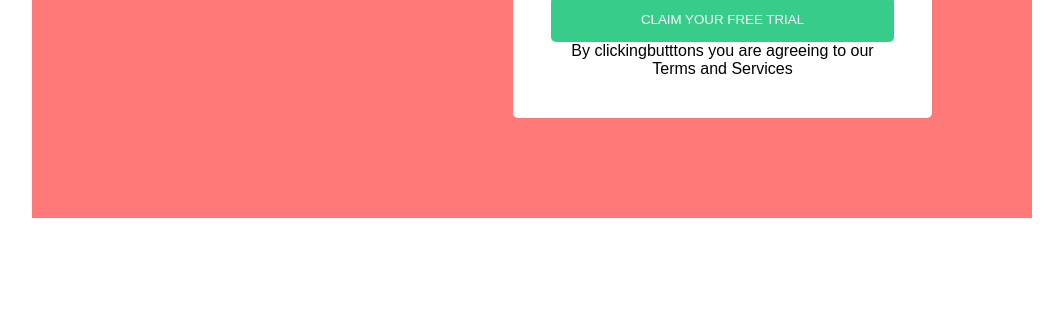
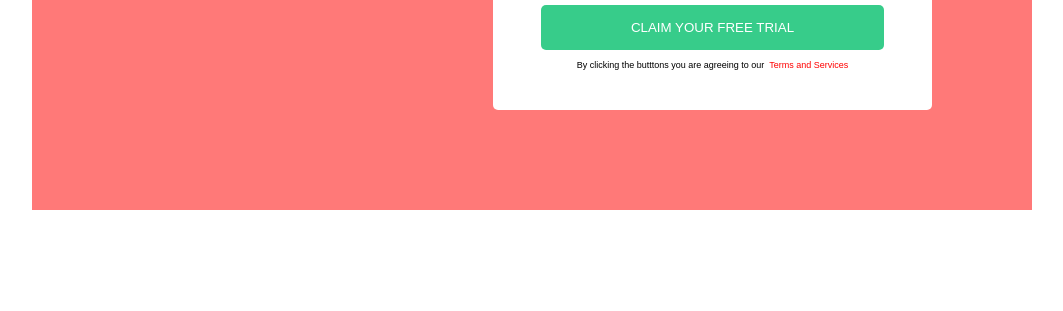
Before and after one commit to sahiltor/form-card, a plain HTML site: page index.html in a window 1280 px wide. Shown: the part 489-800 px from the top of the page, without its empty margins (108-1171 px from the left). Drawn offline with Linux system fonts and the light colour scheme.

Commit message:
complete

```diff
--- a/assests/css/index.css
+++ b/assests/css/index.css
@@ -30,6 +30,7 @@ section {
   align-items: center;
   width: 1000px;
   padding: 100px 100px;
+  gap: 30px;
 }
 
 .title {
@@ -39,11 +40,12 @@ section {
 .title h1 {
   margin-bottom: 20px;
   font-weight: bold;
+  font-size: 35px;
 }
 
 form {
   background-color: #ffff;
-  padding: 40px 30px;
+  padding: 40px 40px;
   border-radius: 5px;
   text-align: center;
 }
@@ -73,3 +75,15 @@ button {
   border-radius: 5px;
   margin-bottom: 10px;
 }
+
+.terms-text {
+  display: flex;
+  justify-content: center;
+  font-size: 9px;
+  margin-top: 10px;
+  gap: 5px;
+}
+
+.terms-text span {
+  color: red;
+}
--- a/index.html
+++ b/index.html
@@ -29,8 +29,10 @@
             <input type="email" placeholder="Email Address" />
             <input type="password" placeholder="Password" />
             <button class="claim-btn">CLAIM YOUR FREE TRIAL</button>
-            <p>By clickingbutttons you are agreeing to our</p>
-            <span>Terms and Services</span>
+            <div class="terms-text">
+              <p>By clicking the butttons you are agreeing to our</p>
+              <span>Terms and Services</span>
+            </div>
           </form>
         </div>
       </div>
```
